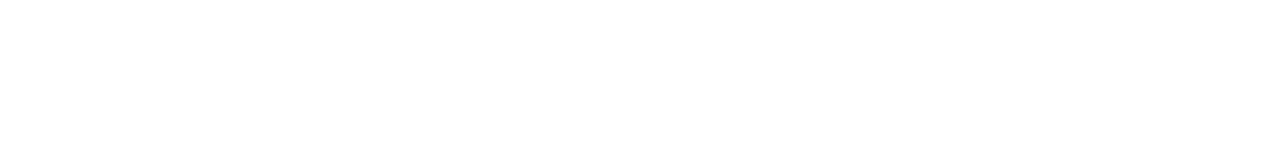
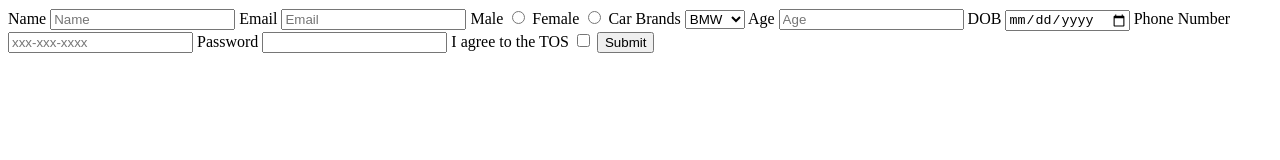
Before and after one commit to acciojob/signup-form-car-mkhairkar, a website: page main.html in a window 1280 px wide. Drawn offline with Linux system fonts and the light colour scheme.

Commit message:
created a submission

```diff
--- a/main.html
+++ b/main.html
@@ -11,6 +11,44 @@
     <script type="text/javascript" src="./script.js">
 </script>
 
+	<form method="post">
+		<label for="name">Name</label>
+		<input type="text" id="name" placeholder="Name" required>
+
+		<label for="email">Email</label>
+		<input type="email" id="email" placeholder="Email" required>
+
+		<label for="gender_m">Male</label>
+		<input type="radio" id="gender_m" required name="gender">
+		<label for="gender_m">Female</label>
+		<input type="radio" id="gender_f" required name="gender">
+
+		<label for="cars">Car Brands</label>
+		<select placeholder="--Please choose an option--" id="cars">
+			<option>BMW</option>
+			<option>Audi</option>
+			<option>Skoda</option>
+		</select>
+
+
+		<label for="">Age</label>
+		<input type="number" id="age" placeholder="Age" required>
+
+		<label for="dob">DOB</label>
+		<input type="date" id="dob"  required>
+
+		<label for="tel">Phone Number</label>
+		<input type="tel" id="tel" placeholder="xxx-xxx-xxxx">
+
+		<label for="password">Password</label>
+		<input type="password" id="password" placeholder="" required>
+
+		<label for="tos">I agree to the TOS</label>
+		<input type="checkbox" id="tos"  required>
+
+		<button type="submit">Submit</button>
+	</form>
+
 </body>
 
 </html>
```
